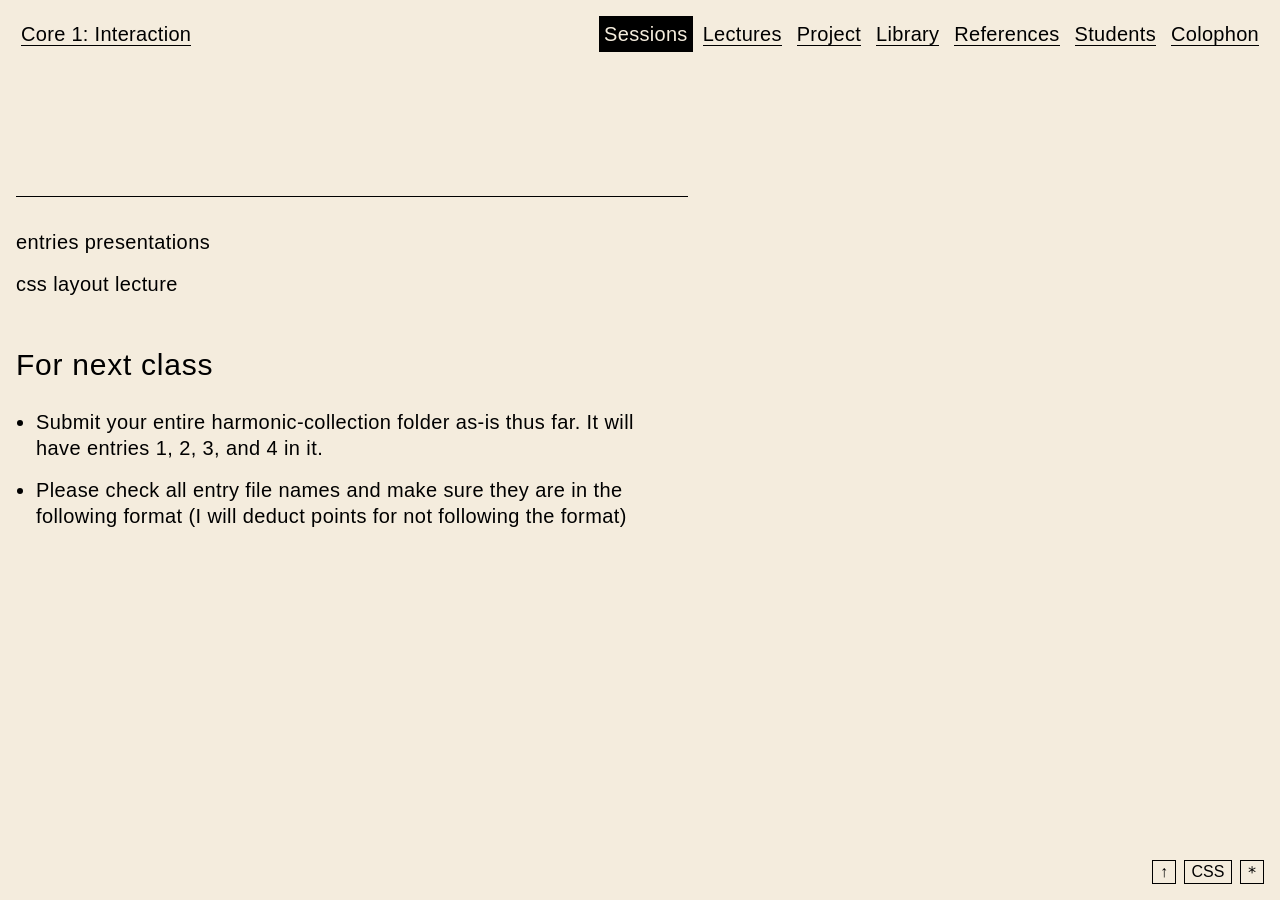
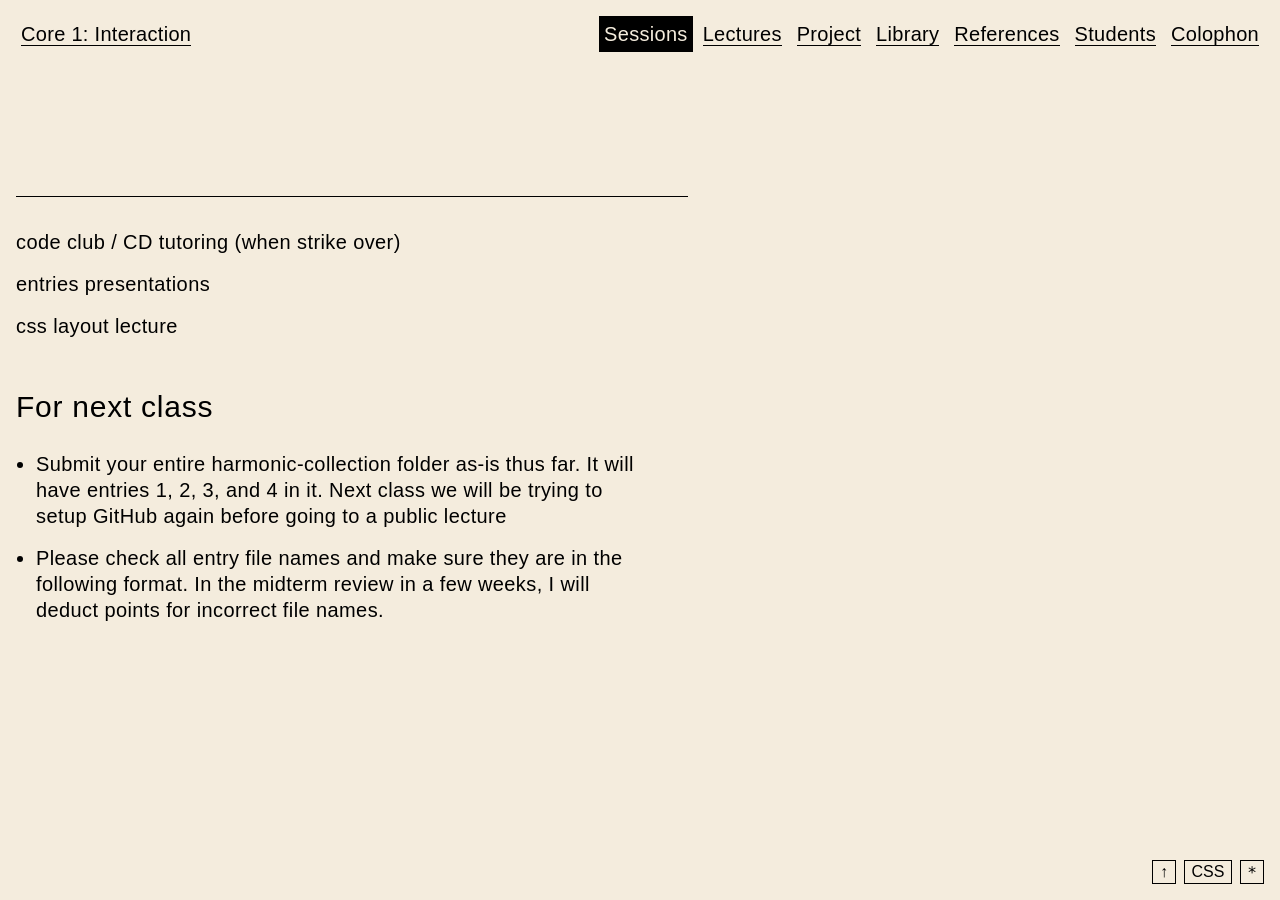
Before and after one commit to jackrieger/core-1-interaction, a Jekyll site: the page built from sessions/5/index.md, in a window 1280 px wide. Built offline with Jekyll 4.4.1, drawn with Linux system fonts in a browser that asks for light colours.

Commit message:
wip session 5

```diff
--- a/sessions/5/index.md
+++ b/sessions/5/index.md
@@ -1,6 +1,8 @@
 ---
 Title: Session 5
 ---
+
+code club / CD tutoring (when strike over)
 
 entries presentations
 
@@ -8,6 +10,6 @@ css layout lecture
 
 ## For next class
 
-- Submit your entire harmonic-collection folder as-is thus far. It will have entries 1, 2, 3, and 4 in it.
+- Submit your entire harmonic-collection folder as-is thus far. It will have entries 1, 2, 3, and 4 in it. Next class we will be trying to setup GitHub again before going to a public lecture
 
-- Please check all entry file names and make sure they are in the following format (I will deduct points for not following the format)
+- Please check all entry file names and make sure they are in the following format. In the midterm review in a few weeks, I will deduct points for incorrect file names.
```
Also changed, not shown: sessions/6/index.md (+2 -2 lines), sessions/7/index.md (added, +9 -0 lines).
